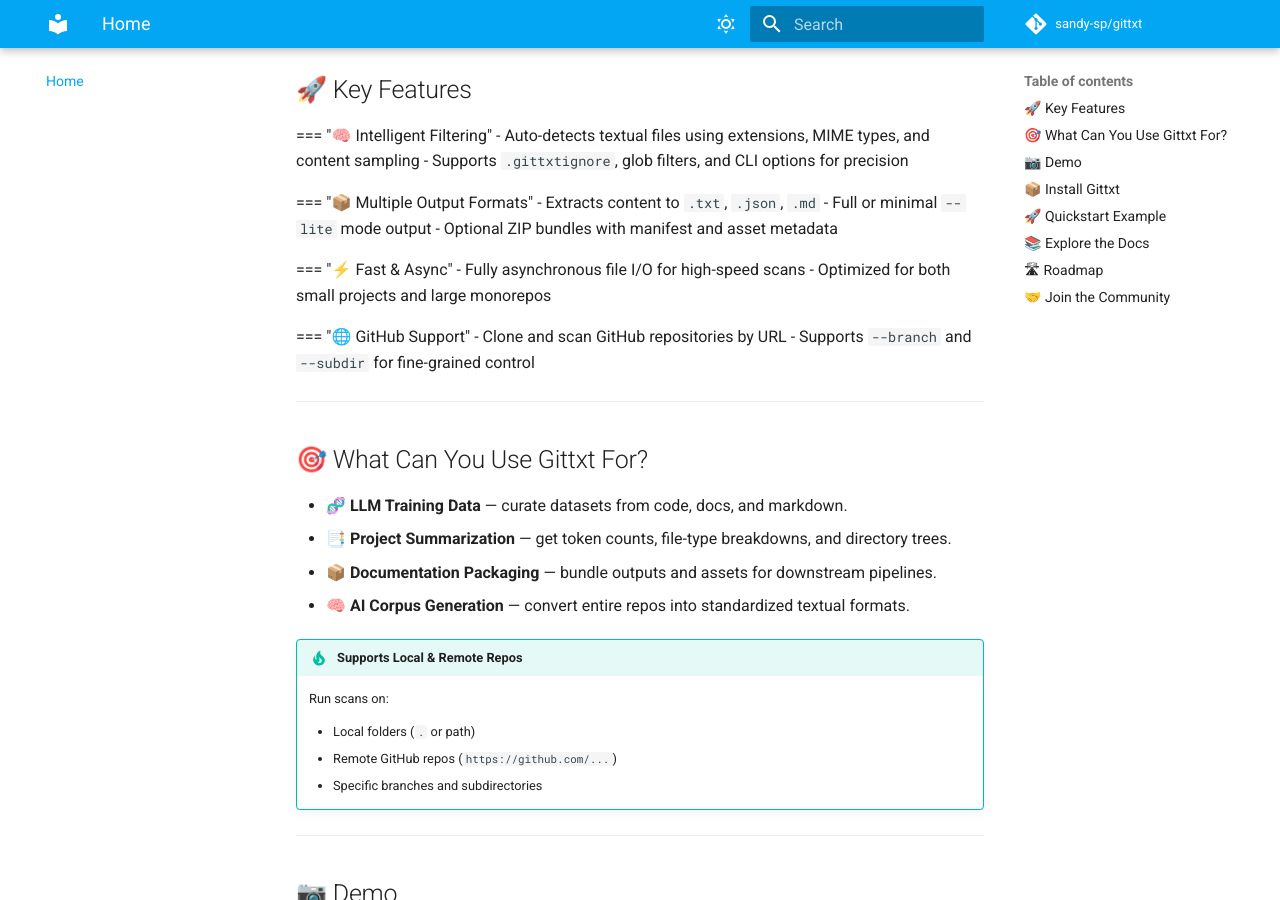
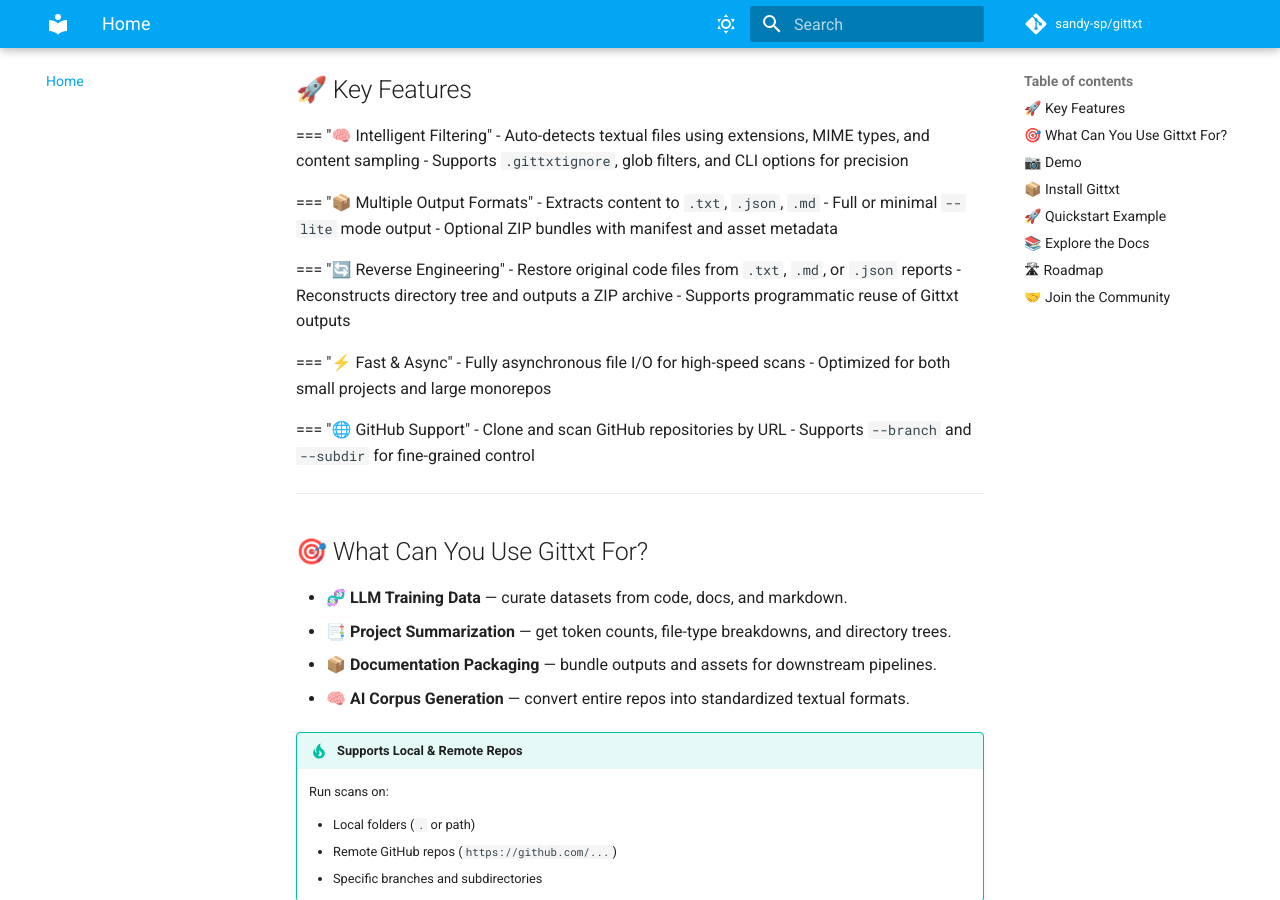
Before and after one commit to sandy-sp/gittxt, an MkDocs documentation site: the page built from docs/index.md, in a window 1280 px wide and 900 px high, scrolled down 459 px. Built offline with MkDocs 1.6.1 and Material for MkDocs 9.7.7, drawn with Linux system fonts in a browser that asks for light colours; comment, search, counter and statistics services are not loaded.

Commit message:
docs: update index.md to include reverse engineering section and link

```diff
--- a/docs/index.md
+++ b/docs/index.md
@@ -21,6 +21,11 @@
     - Extracts content to `.txt`, `.json`, `.md`
     - Full or minimal `--lite` mode output
     - Optional ZIP bundles with manifest and asset metadata
+
+=== "🔄 Reverse Engineering"
+    - Restore original code files from `.txt`, `.md`, or `.json` reports
+    - Reconstructs directory tree and outputs a ZIP archive
+    - Supports programmatic reuse of Gittxt outputs
 
 === "⚡ Fast & Async"
     - Fully asynchronous file I/O for high-speed scans
@@ -92,6 +97,7 @@
 - 📘 [Output Formats](formats.md)
 - 🧠 [API Reference](api-reference.md)
 - 🛠 [Contributing](contributing.md)
+- 🔁 [Reverse Engineering](reverse_engineer.md)
 
 ---
 
```
